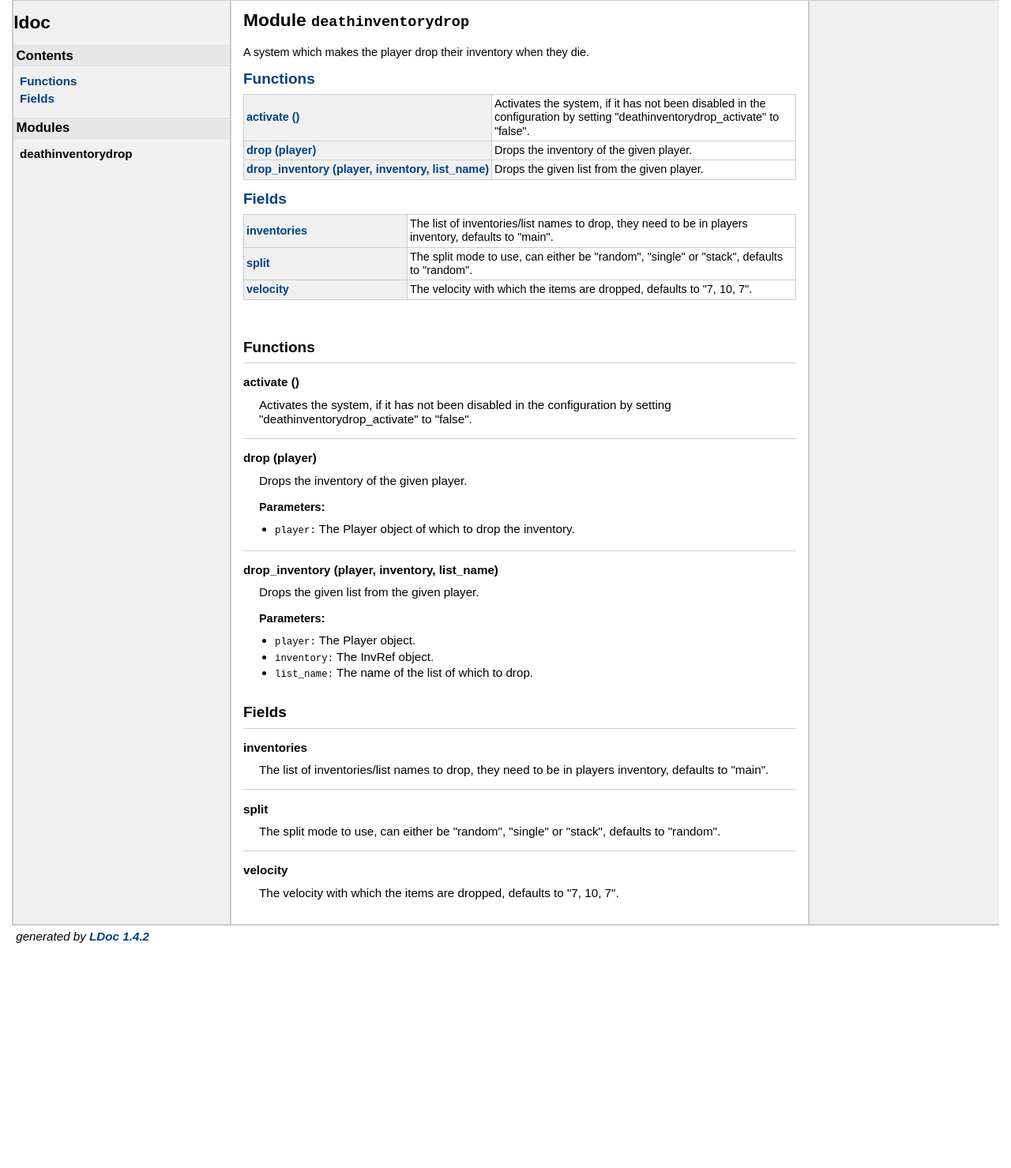
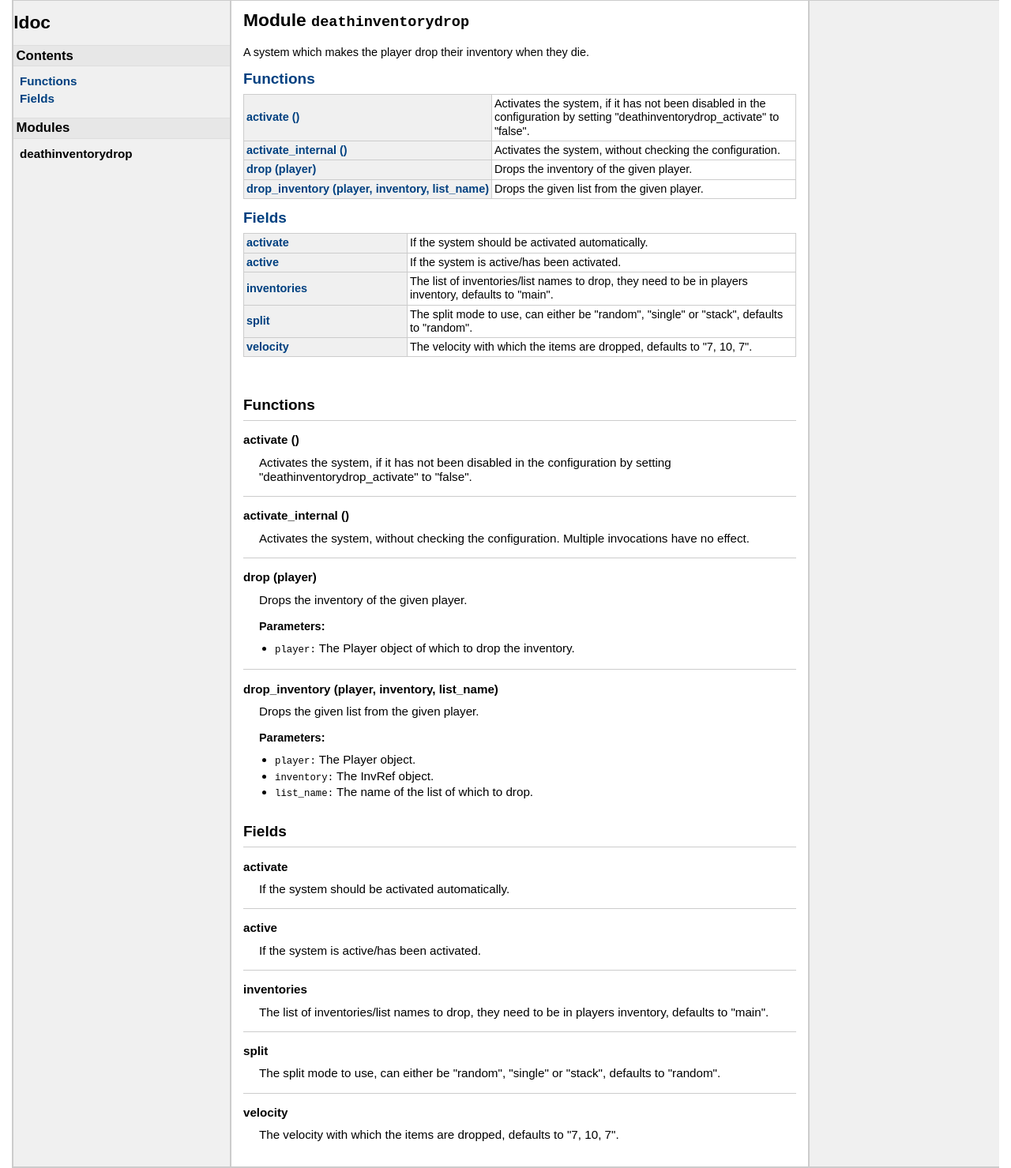
Before and after one commit to minetest-australopithecus/minetest-australopithecus-death-inventory-drop, a plain HTML site: page doc/index.html in a window 1280 px wide. Shown: the top 1479 px of the page at 79% size. Before the commit the page ends 1201 px from the top, so only its background shows below. Drawn offline with Linux system fonts and the light colour scheme.

Commit message:
Revised activation system.

```diff
--- a/doc/index.html
+++ b/doc/index.html
@@ -56,6 +56,10 @@
  setting "deathinventorydrop_activate" to "false".</td>
 	</tr>
 	<tr>
+	<td class="name" nowrap><a href="#activate_internal">activate_internal ()</a></td>
+	<td class="summary">Activates the system, without checking the configuration.</td>
+	</tr>
+	<tr>
 	<td class="name" nowrap><a href="#drop">drop (player)</a></td>
 	<td class="summary">Drops the inventory of the given player.</td>
 	</tr>
@@ -66,6 +70,14 @@
 </table>
 <h2><a href="#Fields">Fields</a></h2>
 <table class="function_list">
+	<tr>
+	<td class="name" nowrap><a href="#activate">activate</a></td>
+	<td class="summary">If the system should be activated automatically.</td>
+	</tr>
+	<tr>
+	<td class="name" nowrap><a href="#active">active</a></td>
+	<td class="summary">If the system is active/has been activated.</td>
+	</tr>
 	<tr>
 	<td class="name" nowrap><a href="#inventories">inventories</a></td>
 	<td class="summary">The list of inventories/list names to drop, they need to be in players
@@ -95,6 +107,21 @@
     <dd>
     Activates the system, if it has not been disabled in the configuration by
  setting "deathinventorydrop_activate" to "false".
+
+
+
+
+
+
+
+</dd>
+    <dt>
+    <a name = "activate_internal"></a>
+    <strong>activate_internal ()</strong>
+    </dt>
+    <dd>
+    Activates the system, without checking the configuration.  Multiple
+ invocations have no effect.
 
 
 
@@ -153,6 +180,34 @@
     <h2><a name="Fields"></a>Fields</h2>
     <dl class="function">
     <dt>
+    <a name = "activate"></a>
+    <strong>activate</strong>
+    </dt>
+    <dd>
+    If the system should be activated automatically.
+
+
+
+
+
+
+
+</dd>
+    <dt>
+    <a name = "active"></a>
+    <strong>active</strong>
+    </dt>
+    <dd>
+    If the system is active/has been activated.
+
+
+
+
+
+
+
+</dd>
+    <dt>
     <a name = "inventories"></a>
     <strong>inventories</strong>
     </dt>
```
Also changed, not shown: 1 other file.
